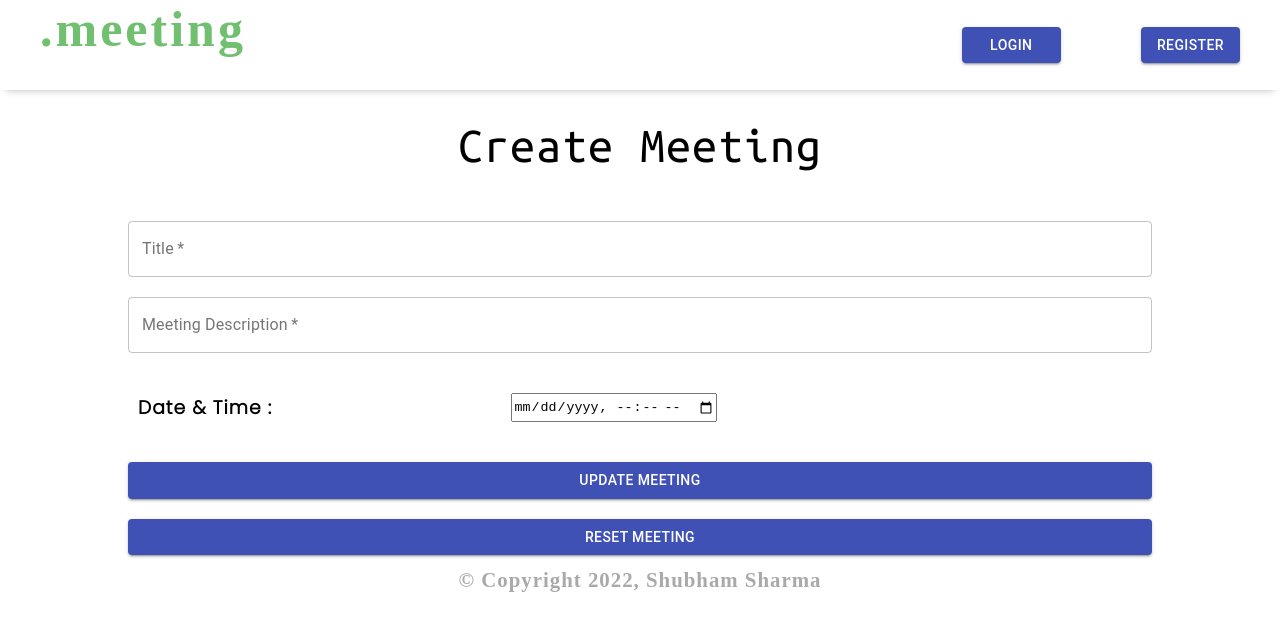
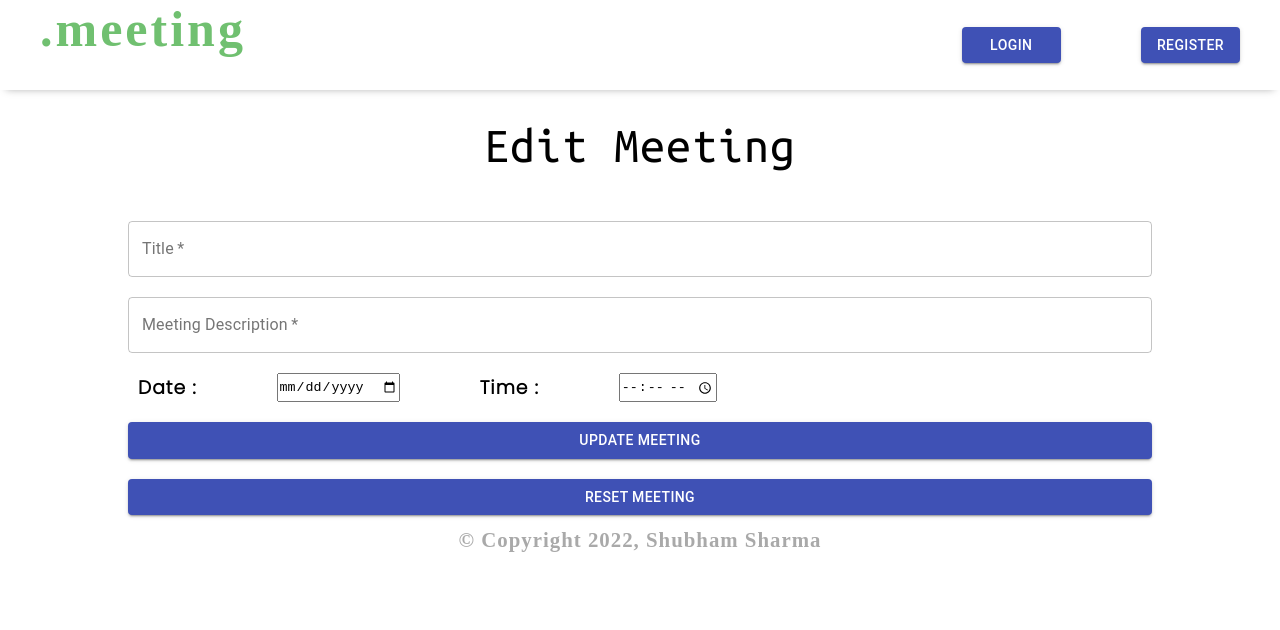
Before and after one commit to wolf-shubham/meeting_app, a React (Create React App) app in the folder front-end/: page /meeting/1 in a window 1280 px wide. Shown: the top 630 px of the page. Built offline with nearby package versions, Linux system fonts and the light colour scheme; no server answers; a web font is replaced by a local one.

Commit message:
date & time functionality added

```diff
--- a/front-end/src/Pages/AddMeeting/CreateMeeting.jsx
+++ b/front-end/src/Pages/AddMeeting/CreateMeeting.jsx
@@ -10,6 +10,8 @@ function CreateMeeting() {
     const [title, setTitle] = useState('')
     const [description, setDescription] = useState('')
     const [category, setCategory] = useState('')
+    const [date, setDate] = useState('')
+    const [time, setTime] = useState('')
 
     const history = useHistory()
     const dispatch = useDispatch()
@@ -26,7 +28,8 @@ function CreateMeeting() {
 
     const submitHandler = (e) => {
         e.preventDefault();
-        dispatch(createMeetingActions(title, description, category))
+        dispatch(createMeetingActions(title, description, category, date, time))
+        // console.log(date.toString(), time)
         resetHandler()
         history.push('/home')
     }
@@ -75,14 +78,16 @@ function CreateMeeting() {
                     <h3 className='priorityTitle'>Priority :
                         <span className='radioPriority'>
                             <input type="radio" id="low" name="fav_language" value="low" onChange={(e) => setCategory(e.target.value)} />
-                            <label for="html">Low</label><br />
+                            <label >Low</label>
                             <input type="radio" id="high" name="fav_language" value="high" onChange={(e) => setCategory(e.target.value)} />
-                            <label for="javascript">High</label><br />
+                            <label >High</label>
                         </span>
                     </h3>
                     <span className='dateTime'>
-                        <h3 className='dateTitle'>Date & Time : </h3>
-                        <input type="datetime-local" id="dateTime" name="Time Date"></input>
+                        <h3 className='dateTitle'>Date : </h3>
+                        <input type="date" id="date" name="Date" value={date} onChange={(e) => setDate(e.target.value)}></input>
+                        <h3 className='dateTitle'>Time : </h3>
+                        <input type="time" id="time" name="Time" value={time} onChange={(e) => setTime(e.target.value)}></input>
                     </span>
 
                     <Button
--- a/front-end/src/Pages/EditMeeting/EditMeeting.jsx
+++ b/front-end/src/Pages/EditMeeting/EditMeeting.jsx
@@ -12,6 +12,8 @@ function EditMeeting({ match, history }) {
     const [title, setTitle] = useState('')
     const [description, setDescription] = useState('')
     const [category, setCategory] = useState('')
+    const [date, setDate] = useState('')
+    const [time, setTime] = useState('')
 
     const updateMeeting = useSelector((state) => state.updateMeeting)
     const { loading, meeting, error } = updateMeeting
@@ -24,6 +26,8 @@ function EditMeeting({ match, history }) {
             setTitle(data.title)
             setDescription(data.description)
             setCategory(data.category)
+            setDate(data.date)
+            setTime(data.time)
             // console.log(data)
         }
         fetching()
@@ -33,11 +37,13 @@ function EditMeeting({ match, history }) {
         setTitle('')
         setDescription('')
         setCategory('')
+        setDate('')
+        setTime('')
     }
 
     const updateHandler = (e) => {
         e.preventDefault();
-        dispatch(updateMeetingActions(match.params.id, title, description, category))
+        dispatch(updateMeetingActions(match.params.id, title, description, category, date, time))
         resetHandler()
         history.push('/home')
     }
@@ -45,7 +51,7 @@ function EditMeeting({ match, history }) {
 
     return (
         <>
-            <div className='createTitle'>Create Meeting</div>
+            <div className='createTitle'>Edit Meeting</div>
             {loading && <CircularProgress />}
             <form className='' onSubmit={updateHandler} noValidate>
                 <div className="formContainer">
@@ -81,9 +87,11 @@ function EditMeeting({ match, history }) {
                             <label for="javascript">High</label><br />
                         </span>
                     </h3> */}
-                    <span className='dateTime' style={{ margin: '30px 10%' }}>
-                        <h3 className='dateTitle'>Date & Time : </h3>
-                        <input type="datetime-local" id="dateTime" name="Time Date"></input>
+                    <span className='dateTime'>
+                        <h3 className='dateTitle'>Date : </h3>
+                        <input type="date" id="date" name="Date" value={date} onChange={(e) => setDate(e.target.value)}></input>
+                        <h3 className='dateTitle'>Time : </h3>
+                        <input type="time" id="time" name="Time" value={time} onChange={(e) => setTime(e.target.value)}></input>
                     </span>
 
                     <Button
--- a/front-end/src/Pages/Home/Home.jsx
+++ b/front-end/src/Pages/Home/Home.jsx
@@ -61,7 +61,7 @@ function Home() {
                                             }
                                         </span>
                                         <h2 className='meetingTitle'>{meeting.description}</h2>
-                                        <h4 className='meetingTitle'>Deadline :{meeting.date}</h4>
+                                        <h4 className='meetingTitle'>Deadline Date : {meeting.date} , {meeting.time}</h4>
                                     </div>
 
                                     <div className="meetingEditDelete">
--- a/front-end/src/stateManagement/actions/meetingActions.js
+++ b/front-end/src/stateManagement/actions/meetingActions.js
@@ -24,7 +24,7 @@ export const getMeetings = () => async (dispatch, getState) => {
     }
 }
 
-export const createMeetingActions = (title, description, category) => async (dispatch, getState) => {
+export const createMeetingActions = (title, description, category, date, time) => async (dispatch, getState) => {
     try {
         dispatch({
             type: CREATE_MEETING_REQUEST
@@ -39,7 +39,7 @@ export const createMeetingActions = (title, description, category) => async (dis
         }
 
         const { data } = await axios.post('/meeting/addmeeting',
-            { title, description, category }, config)
+            { title, description, category, date, time }, config)
         console.log(data)
         dispatch({
             type: CREATE_MEETING_SUCCESS,
@@ -53,7 +53,7 @@ export const createMeetingActions = (title, description, category) => async (dis
 }
 
 
-export const updateMeetingActions = (id, title, description, category) => async (dispatch, getState) => {
+export const updateMeetingActions = (id, title, description, category, date, time) => async (dispatch, getState) => {
     try {
         dispatch({
             type: UPDATE_MEETING_REQUEST
@@ -68,7 +68,7 @@ export const updateMeetingActions = (id, title, description, category) => async
         }
 
         const { data } = await axios.put(`/meeting/${id}`,
-            { title, description, category }, config)
+            { title, description, category, date, time }, config)
 
         dispatch({
             type: UPDATE_MEETING_SUCCESS,
```
Also changed, not shown: 2 other files (tests, documents, lock files or other folders).
